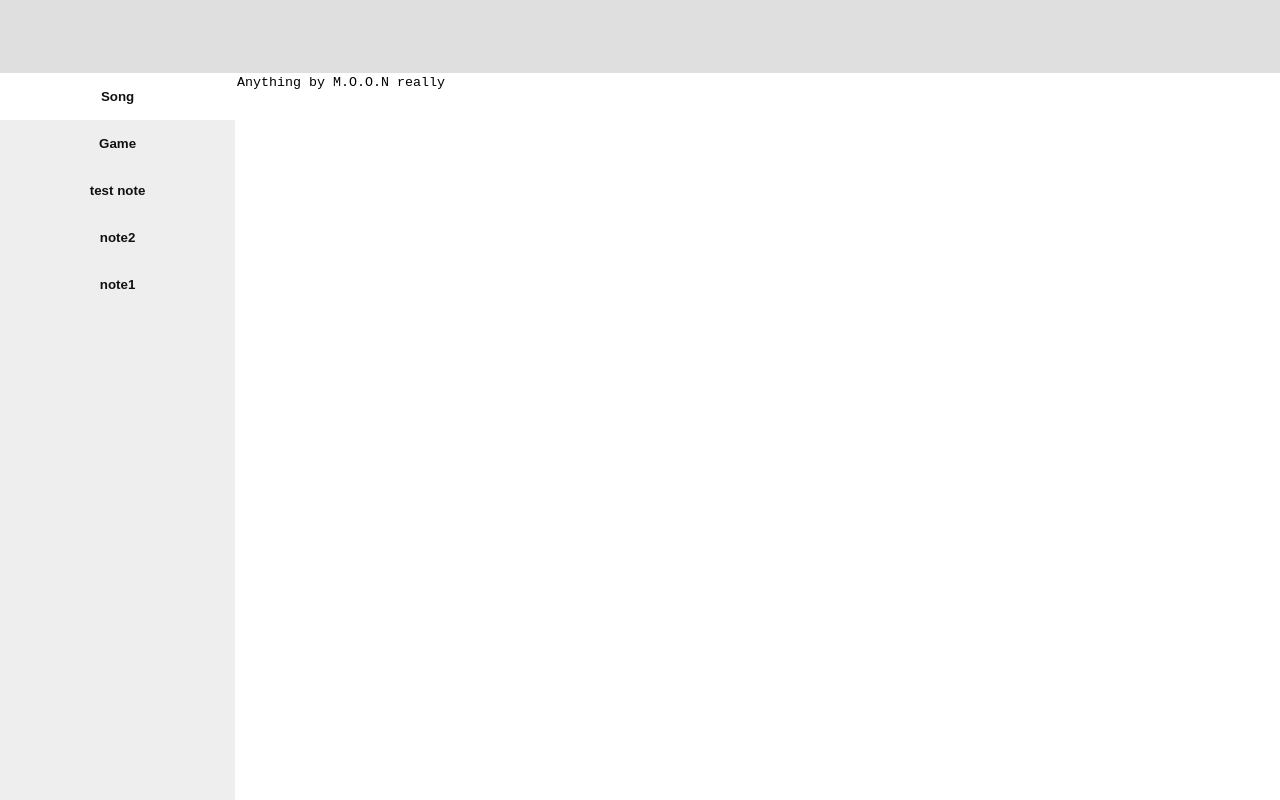
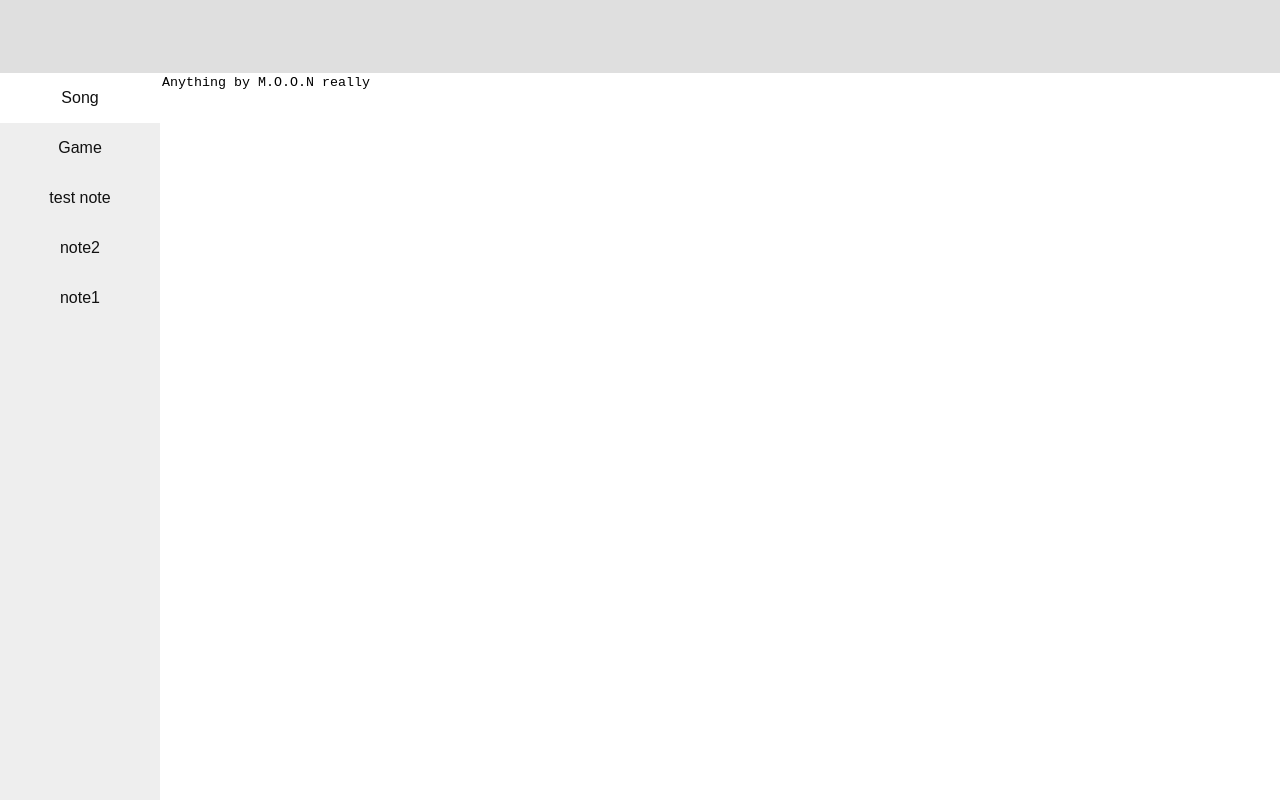
Before and after one commit to SoMir0/tonesense, a Svelte app: page / in a window 1280 px wide. Built offline with nearby package versions, Linux system fonts and the light colour scheme; some icons are missing.

Commit message:
Slight UI changes

```diff
--- a/src/main/index.ts
+++ b/src/main/index.ts
@@ -29,7 +29,7 @@ function createWindow() {
 			pathToFileURL(path.join(__dirname, "./renderer/index.html")).toString()
 		);
 	}
-	win.removeMenu();
+	if (!isDevelopment) win.removeMenu();
 
 	appIpcMain(win);
 
--- a/src/renderer/App.svelte
+++ b/src/renderer/App.svelte
@@ -62,7 +62,7 @@
 	  "side text text"
 	  "side text text";
 	  grid-template-rows: 0.2fr 1fr 1fr;
-	  grid-template-columns: 0.45fr 1fr 1fr;
+	  grid-template-columns: 10rem 1fr 1fr;
 	}
 
 	main p {
--- a/src/renderer/components/sidebar.svelte
+++ b/src/renderer/components/sidebar.svelte
@@ -41,11 +41,12 @@
 
   aside button {
     outline: none; border: none;
-    font-weight: bold;
     padding: 1rem;
+    font-size: 1rem;
     margin: 0;
     color: #111;
     background: #eee;
+    cursor: pointer;
   }
 
   aside button:hover, aside .selected {
```
